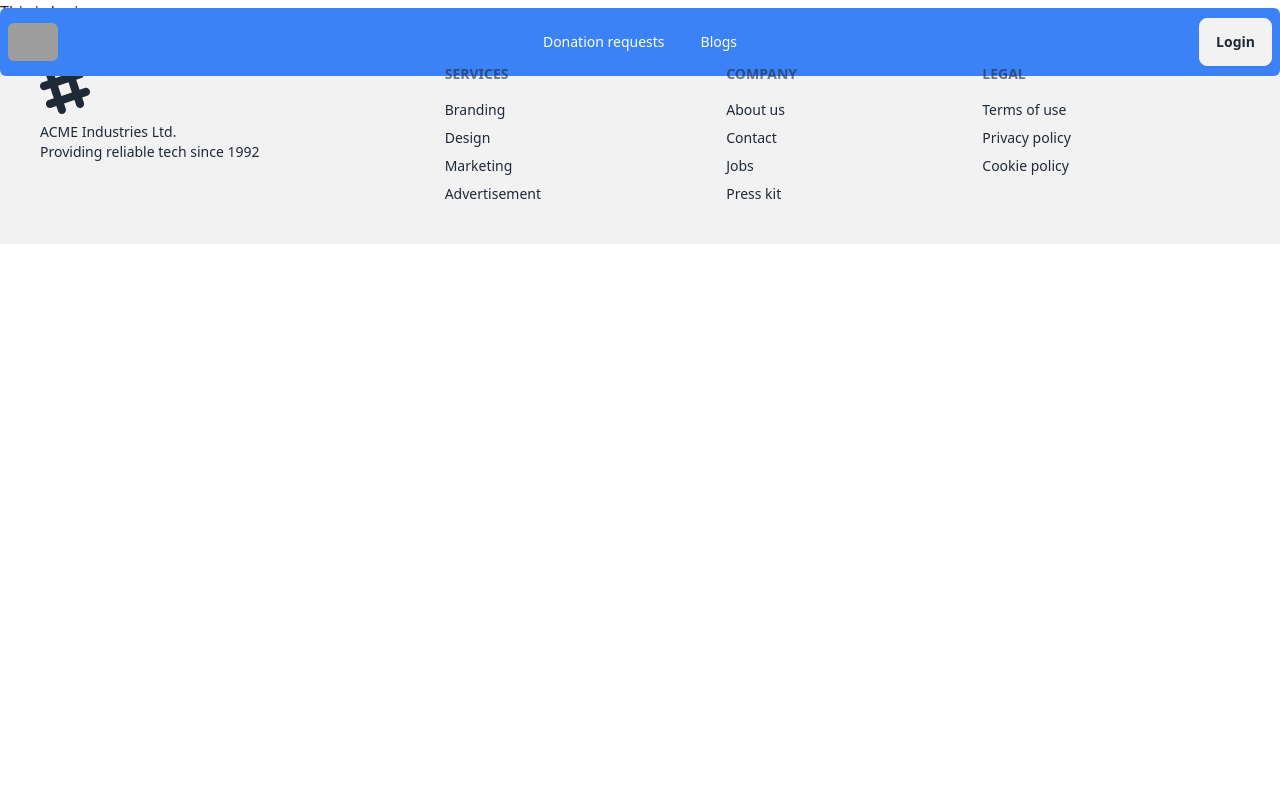
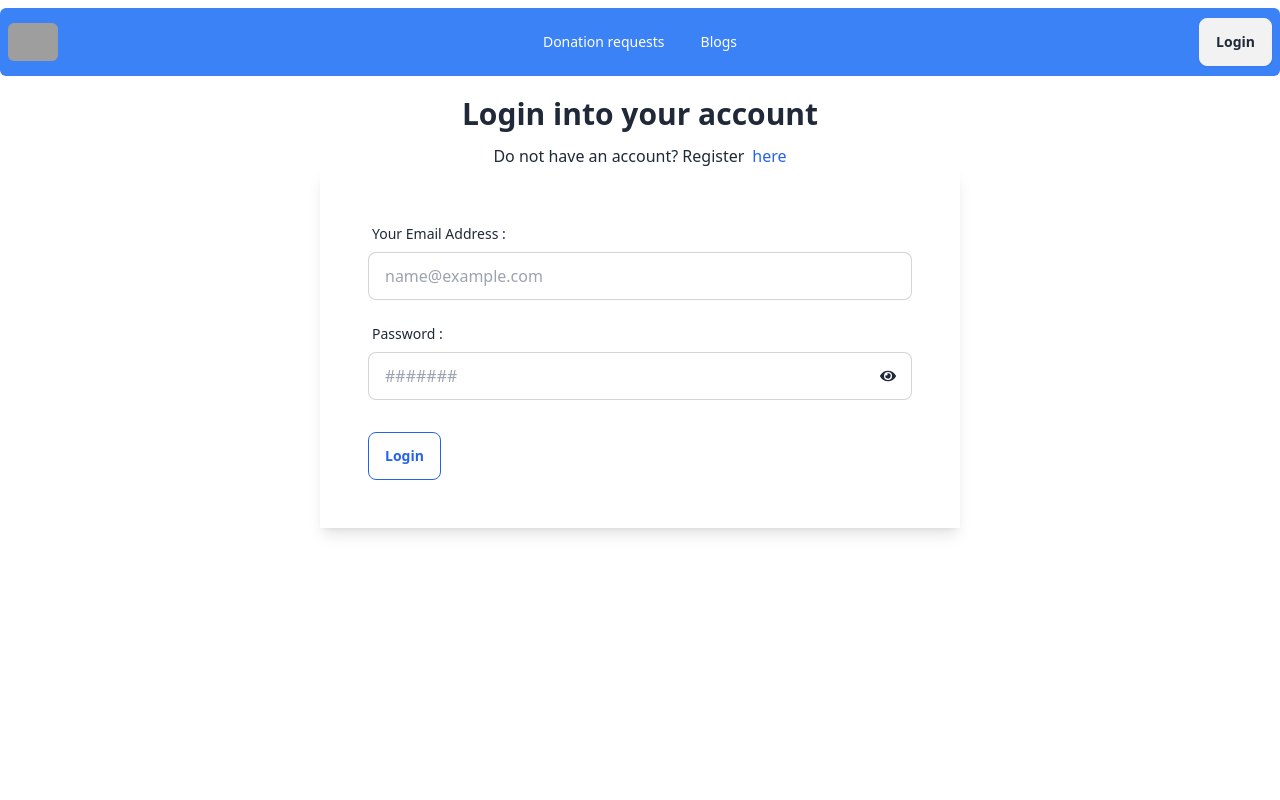
Before and after one commit to shahadathhs/donatelife-client, a React (Vite) app: page /login in a window 1280 px wide. Shown: the top 800 px of the page. Built offline with nearby package versions, Linux system fonts and the light colour scheme; no server answers; grey boxes are pictures that could not be loaded.

Commit message:
login page completed

```diff
--- a/src/pages/authentication/Login.jsx
+++ b/src/pages/authentication/Login.jsx
@@ -1,7 +1,112 @@
+import { Link, useLocation, useNavigate } from 'react-router-dom';
+import Swal from 'sweetalert2';
+import { Helmet } from 'react-helmet-async';
+import useAuth from './../../hooks/useAuth';
+import { FaEye, FaEyeSlash } from 'react-icons/fa';
+import { motion } from 'framer-motion';
+import { useState } from 'react';
+
 const Login = () => {
+  const { login} = useAuth();
+  const [showPassword, setShowPassword] = useState(false);
+
+  // navigation systems
+  const navigate = useNavigate();
+  const location = useLocation();
+  const from = location?.state  || "/";
+
+  const handleLogin = event => {
+    event.preventDefault();
+
+    const form = event.target;
+    const email = form.email.value;
+    const password = form.password.value;
+
+    const loginUser = {email, password};
+    console.table(loginUser)
+
+    login(email, password)
+      .then((result) => {
+        console.log(result.user)
+        Swal.fire({
+          title: 'Successful!',
+          text: 'You Login Successful',
+          icon: 'success',
+          confirmButtonText: 'Cool'
+        })
+        if (result.user) {
+          navigate(from);
+        }
+      })
+      .catch((error)=> {
+        Swal.fire({
+          title: 'Error!',
+          text: 'Password or Email did not match!',
+          icon: 'error',
+          confirmButtonText: 'Try Again'
+        })
+        console.log(error)
+      })
+  }
+
   return (
     <div>
-      <h2>This is login</h2>
+      <Helmet>
+        <title>Login | DonateLife</title>
+      </Helmet>
+      <div className="py-24 min-h-screen">
+        <div className="text-center">
+          <h2 className="mb-3 text-3xl font-semibold">Login into your account</h2>
+          <p>
+            Do not have an account? Register
+            <Link to="/register" className="ml-2 focus:underline hover:underline text-blue-600">
+              here
+            </Link>
+          </p>
+        </div>
+
+        {/* Register form */}
+        <div className="w-full md:w-1/2 mx-auto shadow-lg sm:p-8 dark:bg-gray-900 dark:text-gray-100">
+          <form onSubmit={handleLogin} className="space-y-8 p-4">
+            <div className="grid grid-cols-1 gap-4">
+
+              {/* Email */}
+              <div>
+                <div className="label">
+                  <span className="label-text">Your Email Address :</span>
+                </div>
+                <input
+                  type="email" name="email" placeholder="name@example.com" required
+                  className="input input-bordered w-full"
+                />
+              </div>
+
+              {/* Password */}
+              <div className="relative">
+                <div className="label">
+                  <span className="label-text">Password :</span>
+                </div>
+                <input
+                  type={showPassword ? "text" : "password"}
+                  name="password" placeholder="#######" required
+
+                  className="input input-bordered w-full"
+                />
+                <span className="absolute top-[52px] right-4" onClick={() => setShowPassword(!showPassword)}>
+                  {showPassword ? <FaEyeSlash /> : <FaEye />}
+                </span>
+              </div>
+
+            </div>
+            {/* Submit Button */}
+            <motion.input
+              type="submit" value="Login"
+              className="font-bold btn btn-outline text-blue-600 hover:shadow-md"
+              whileHover={{ scale: 1.1 }} whileTap={{ scale: 0.9 }}
+            />
+          </form>
+        </div>
+      </div>
     </div>
   );
 };
```
